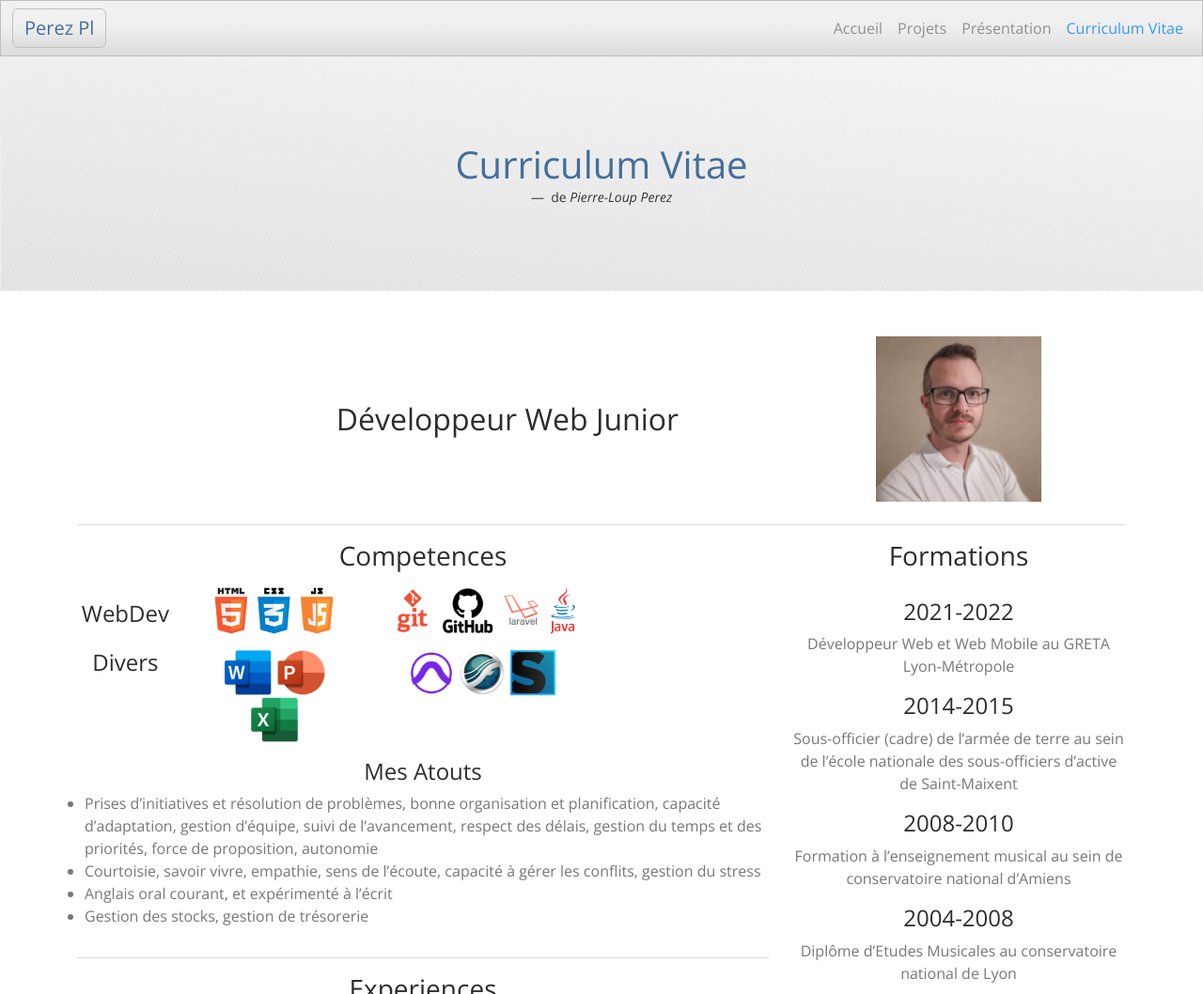
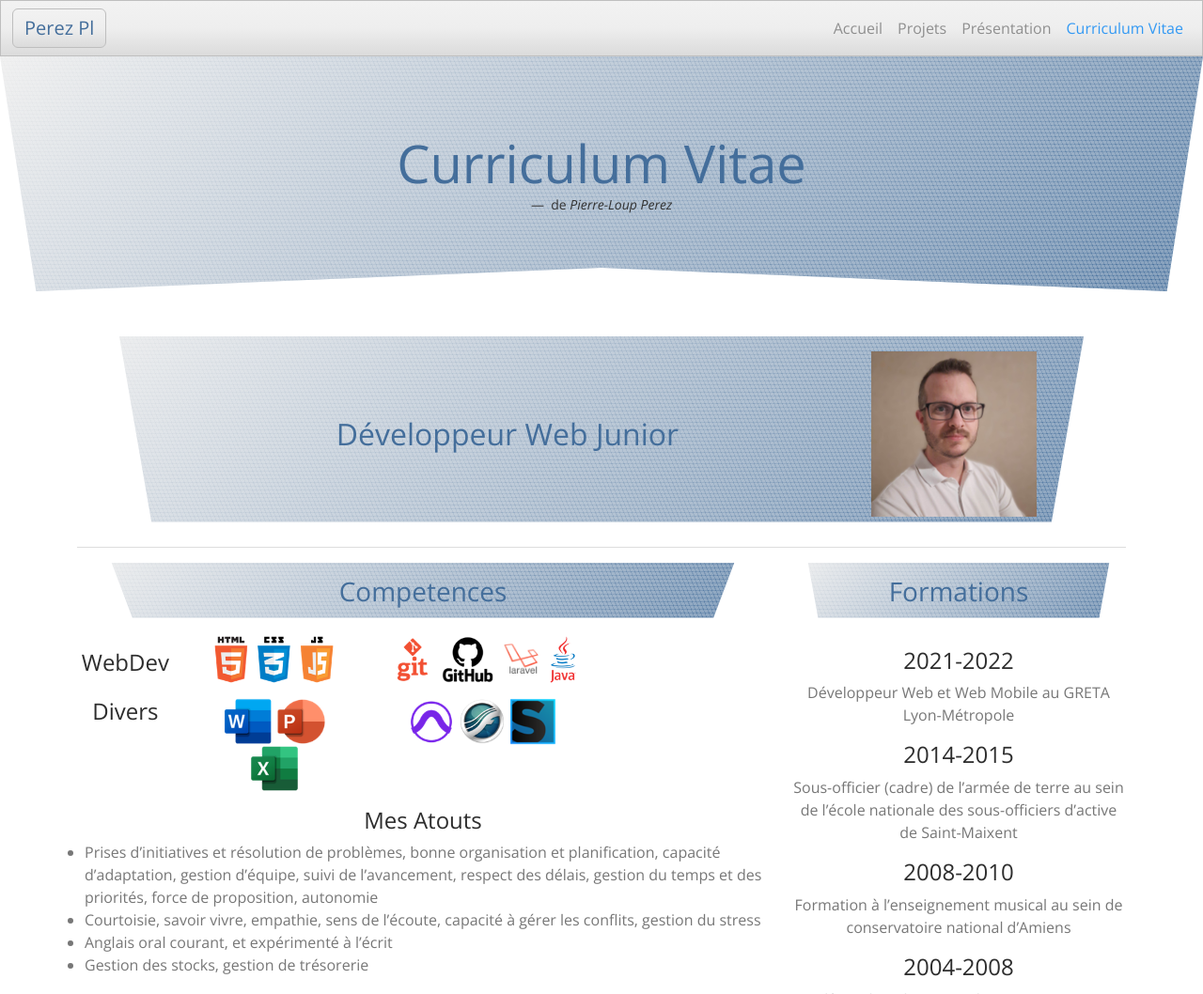
Before and after one commit to devipilou/portfolio, a plain HTML site: page cv.html in a window 1280 px wide. Shown: the top 1058 px of the page at 94% size. Drawn offline with nearby package versions, Linux system fonts and the light colour scheme; a script that the page names is missing.

Commit message:
add blue bg on titles

```diff
--- a/cv.html
+++ b/cv.html
@@ -57,10 +57,10 @@
     </nav>
 
     <!-- Header -->
-    <header class="container-fluid text-center border border-light mb-5">
+    <header class="container-fluid text-center mb-5">
        <figure class="text-intro">
          <blockquote class="blockquote">
-           <h1 class="mb-2 text-primary">Curriculum Vitae</h1>
+           <h1 class="mb-2 display-4">Curriculum Vitae</h1>
          </blockquote>
          <figcaption class="blockquote-footer text-dark">
            de <cite title="Source Title">Pierre-Loup Perez</cite>
@@ -70,9 +70,9 @@
 
     <main class="container text-center ">
       <!-- titre du CV -->
-      <div class="row align-items-center justify-content-center">
-        <h2 class="col-12 col-sm-6 col-md-8 mb-2">Développeur Web Junior</h2>
-        <img class="photoProfil col-12 col-sm-6 col-md-4 mb-2" src="/assets/PhotoCV1reduit.jpg" alt="photo pierre-loup">
+      <div class="row align-items-center justify-content-center titreCv">
+        <h2 class="col-12 col-sm-6 col-md-8 my-2">Développeur Web Junior</h2>
+        <img class="photoProfil col-12 col-sm-6 col-md-4 my-2" src="/assets/PhotoCV1reduit.jpg" alt="photo pierre-loup">
       </div>
 
       <hr>
@@ -85,7 +85,7 @@
 
           <!-- Competences -->
           <article>
-            <h3 class="mb-3">Competences</h3>
+            <h3 class="mb-3 titreCv">Competences</h3>
             <section class="row align-items-center">
               <h4 class="col-12 col-lg-2">WebDev</h4>
               <p class="col-12 col-lg-3">
@@ -125,7 +125,7 @@
           <hr>
           <!-- Expériences -->
           <article>
-            <h3>Experiences</h3>
+            <h3 class="titreCv">Experiences</h3>
             <section class="row align-items-center">
               <h4 class="col-12 col-lg-3">2011-2021</h4>
               <div class="col-12 col-lg-9">
@@ -153,7 +153,7 @@
         </div>
         <!-- Colonne de droite -->
         <aside class="col-12 col-md-4">
-          <h3>Formations</h3>
+          <h3 class="titreCv">Formations</h3>
           <section>
             <h4>2021-2022</h4>
             <p>Développeur Web et Web Mobile au GRETA Lyon-Métropole</p>
@@ -181,8 +181,8 @@
       <hr>
       <!-- Pied du CV - Intérets -->
       <article class="col-12 row align-items-center">
-        <h3 class="col-12 col-md-3">Interets</h3>
-        <ul class="col-12 col-md-9 text-start">
+        <h3 class="col-12 col-md-4 titreCv">Interets</h3>
+        <ul class="col-12 col-md-8 text-start">
           <li>Informatique : intérêt personnel pour la Cybersécurité</li>
           <li>Sport : golf, football, running</li>
           <li>Musique : composition musicale, pratique du cor et de la trompette</li>
--- a/styles/style.css
+++ b/styles/style.css
@@ -21,15 +21,20 @@ MAJ par Pilou le 29/10/21 */
 body{
   min-height: 100vh;
 }
-h3{
+h1, h2, h3{
+  color: #446e9b;
   margin-bottom: 1em;
 }
+header, footer, .enTeteCv, .titreCv{
+  background-image: repeating-linear-gradient(67.5deg, hsla(145,0%,97%,0.2) 0px, hsla(145,0%,97%,0.2) 0px,transparent 0px, transparent 1px,hsla(145,0%,97%,0.2) 1px, hsla(145,0%,97%,0.2) 4px,transparent 4px, transparent 5px,hsla(145,0%,97%,0.2) 5px, hsla(145,0%,97%,0.2) 8px),repeating-linear-gradient(0deg, hsla(145,0%,97%,0.2) 0px, hsla(145,0%,97%,0.2) 0px,transparent 0px, transparent 1px,hsla(145,0%,97%,0.2) 1px, hsla(145,0%,97%,0.2) 4px,transparent 4px, transparent 5px,hsla(145,0%,97%,0.2) 5px, hsla(145,0%,97%,0.2) 8px),linear-gradient(135deg, rgb(237, 237, 237),rgb(68,110,155));
+}
+
 
 /* header */
 header {
   min-height: 250px;
-  padding-top: 90px;
-  background-image: repeating-linear-gradient(67.5deg, hsla(145,0%,97%,0.2) 0px, hsla(145,0%,97%,0.2) 0px,transparent 0px, transparent 1px,hsla(145,0%,97%,0.2) 1px, hsla(145,0%,97%,0.2) 4px,transparent 4px, transparent 5px,hsla(145,0%,97%,0.2) 5px, hsla(145,0%,97%,0.2) 8px),repeating-linear-gradient(51deg, hsla(145,0%,97%,0.2) 0px, hsla(145,0%,97%,0.2) 0px,transparent 0px, transparent 1px,hsla(145,0%,97%,0.2) 1px, hsla(145,0%,97%,0.2) 4px,transparent 4px, transparent 5px,hsla(145,0%,97%,0.2) 5px, hsla(145,0%,97%,0.2) 8px),linear-gradient(186deg, rgba(237,237,237, 0.66),rgba(199,199,199, 0.66));
+  padding-top: 80px;
+  clip-path: polygon(0 0, 3% 100%, 50% 90%, 97% 100%, 100% 0);
 }
 
 /* Main */
@@ -42,9 +47,13 @@ header {
 .icone{
   max-height: 50px;
 }
+.titreCv{
+  padding: 0.5em;
+  clip-path: polygon(5% 0, 8% 95%, 50% 95%, 92% 95%, 95% 0);
+}
 
 /* Footer */
 footer{
   min-height: 150px;
-  background-image: repeating-linear-gradient(67.5deg, hsla(145,0%,97%,0.2) 0px, hsla(145,0%,97%,0.2) 0px,transparent 0px, transparent 1px,hsla(145,0%,97%,0.2) 1px, hsla(145,0%,97%,0.2) 4px,transparent 4px, transparent 5px,hsla(145,0%,97%,0.2) 5px, hsla(145,0%,97%,0.2) 8px),repeating-linear-gradient(51deg, hsla(145,0%,97%,0.2) 0px, hsla(145,0%,97%,0.2) 0px,transparent 0px, transparent 1px,hsla(145,0%,97%,0.2) 1px, hsla(145,0%,97%,0.2) 4px,transparent 4px, transparent 5px,hsla(145,0%,97%,0.2) 5px, hsla(145,0%,97%,0.2) 8px),linear-gradient(186deg, rgba(237,237,237, 0.66),rgba(199,199,199, 0.66));
+  clip-path: polygon(3% 0, 0 100%, 100% 100%, 97% 0, 50% 5%);
 }
```
Also changed, not shown: index.html (+5 -5 lines), presentation.html (+2 -2 lines), projets.html (+2 -2 lines).
